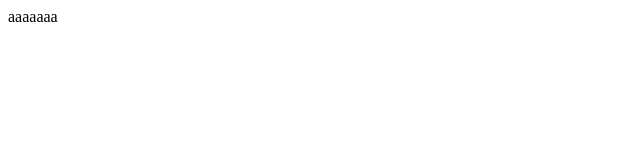
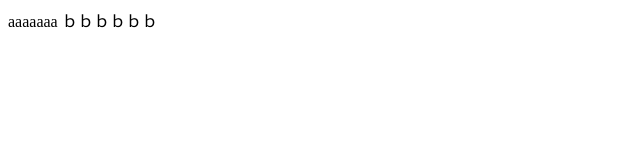
Before and after one commit to kato-koji/kato-koji.github.io, a plain HTML site: page index.html in a window 1280 px wide. Shown: the whole page, without its empty margins (0-640 px from the left). Drawn offline with Linux system fonts and the light colour scheme.

Commit message:
1行追記

```diff
--- a/index.html
+++ b/index.html
@@ -4,7 +4,7 @@
 <body>
 
 aaaaaaa
-
+ｂｂｂｂｂｂ
 </body>
 
 
```
